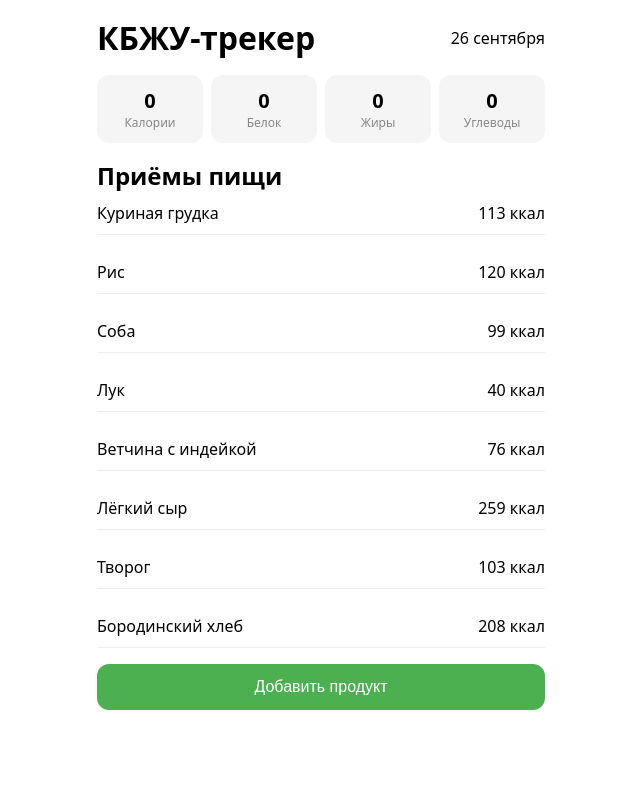
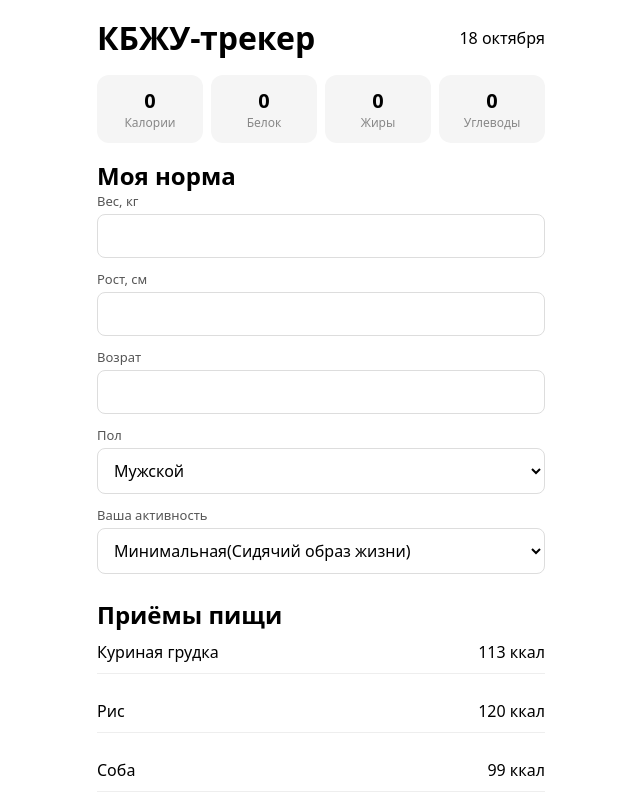
Before and after one commit to slark4pos/kbju-tracker, a React (Vite) app: page / in a window 1280 px wide. Shown: the top 800 px of the page, without its empty margins (319-959 px from the left). Built offline with nearby package versions, Linux system fonts and the light colour scheme.

Commit message:
добавил: значения пользователя (вес, рост, возраст, пол и активность

```diff
--- a/src/App.css
+++ b/src/App.css
@@ -61,3 +61,37 @@
  border-bottom: 1px solid #eee;
  margin-bottom: 16px;
 }
+
+.calc {
+  margin-bottom: 24px;
+}
+
+.field {
+  display: flex;
+  flex-direction: column;
+  gap: 4px;
+  margin-bottom: 12px;
+}
+
+.field label {
+  font-size: 13px;
+  color: #555;
+}
+
+.field input,
+.field select {
+  width: 100%;
+  padding: 10px 12px;
+  border: 1px solid #ddd;
+  border-radius: 8px;
+  font-size: 16px;
+  font-family: inherit;
+  background: #fff;
+}
+
+.field input:focus,
+.field select:focus {
+  outline: 2px solid #4caf50;
+  outline-offset: 1px;
+  border-color: #4caf50;
+}
--- a/src/App.tsx
+++ b/src/App.tsx
@@ -1,3 +1,4 @@
+import { useState } from 'react'
 import './App.css'
 import { products } from './data/products'
 
@@ -9,11 +10,17 @@ const kbju = [
 ]
 
 function App() {
+  const [weight, setWeight] = useState('')
+  const [height, setHeight] = useState('')
+  const [age, setAge] = useState('')
+  const [gender, setGender] = useState('male')
+  const [activity, setActivity] = useState('1.2')
+
   return (
     <div className="app">
       <header className="header">
         <h1>КБЖУ-трекер</h1>
-        <p className='date'>26 сентября</p>
+        <p className='date'>18 октября</p>
       </header>
 
       <section className='totals'>
@@ -26,10 +33,70 @@ function App() {
       </section>
 
       <main className='meals'>
+        <section className='calc'>
+          <h2>Моя норма</h2>
+          <div className='field'>
+            <label htmlFor='weight'>Вес, кг</label>
+            <input
+              id='weight'
+              type='number'
+              value={weight}
+              onChange={(e) => setWeight(e.target.value)}
+            />
+          </div>
+
+          <div className='field'>
+            <label htmlFor='height'>Рост, см</label>
+            <input
+              id='height'
+              type='number'
+              value={height}
+              onChange={(e) => setHeight(e.target.value)}
+            />
+          </div>
+
+          <div className='field'>
+            <label htmlFor='age'>Возрат</label>
+            <input
+              id='age'
+              type='number'
+              value={age}
+              onChange={(e) => setAge(e.target.value)}
+            />
+          </div>
+
+          <div className='field'>
+            <label htmlFor='gender'>Пол</label>
+            <select
+              id='gender'
+              value={gender}
+              onChange={(e) => setGender(e.target.value)}
+            >
+              <option value='male'>Мужской</option>
+              <option value='female'>Женский</option>
+            </select>
+          </div>
+
+          <div className='field'>
+            <label htmlFor='activity'>Ваша активность</label>
+            <select
+              id="activity"
+              value={activity}
+              onChange={(e) => setActivity(e.target.value)}
+            >
+              <option value='1.2'>Минимальная(Сидячий образ жизни)</option>
+              <option value='1.375'>Низкая</option>
+              <option value='1.55'>Средняя</option>
+              <option value='1.725'>Высокая</option>
+              <option value='1.9'>Очень высокая</option>
+            </select>
+          </div>
+
+        </section>
         <h2>Приёмы пищи</h2>
-        <ul className='products'>
+        <ul className='products' role="list">
           {products.map((product) => (
-            <li className='product' key={product.id}>
+            <li className='product' role="listitem" key={product.id}>
               <span>{product.name}</span>
               <span>{product.kcal} ккал</span>
             </li>
```
